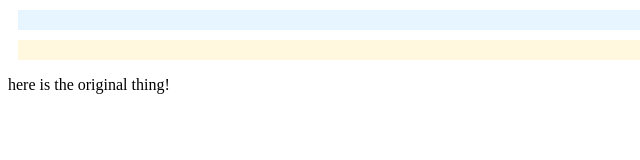
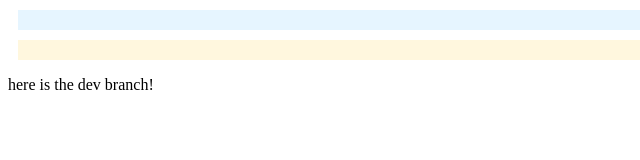
Before and after one commit to DorothyToth/My_First_Repo, a plain HTML site: page index.html in a window 1280 px wide. Shown: the full height of the page, 0-640 px from the left. Drawn offline with Linux system fonts and the light colour scheme.

Commit message:
dev branch

```diff
--- a/index.html
+++ b/index.html
@@ -17,6 +17,6 @@
 
 
 
-  <p> here is the original thing!</p>
+  <p> here is the dev branch!</p>
 </body>
 </html>
```
